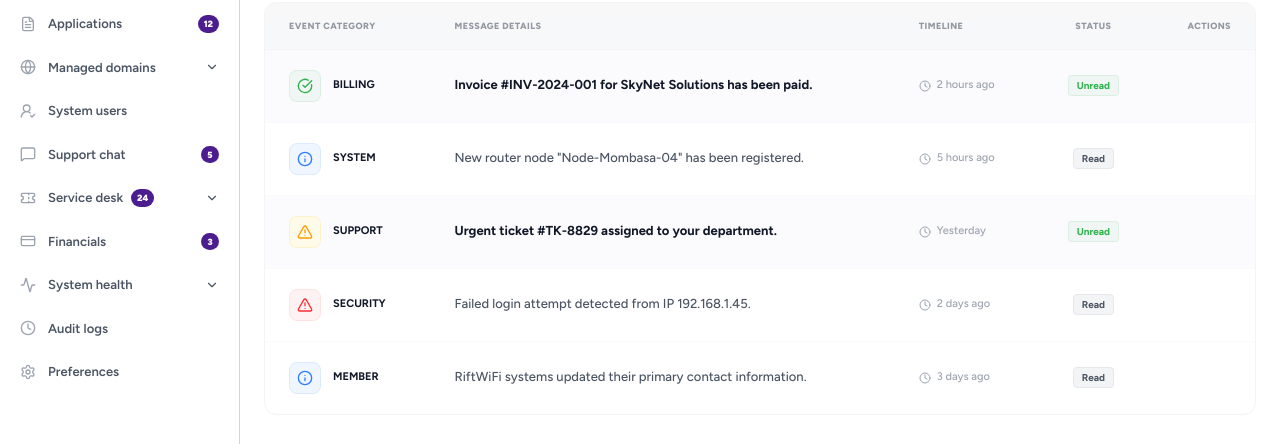
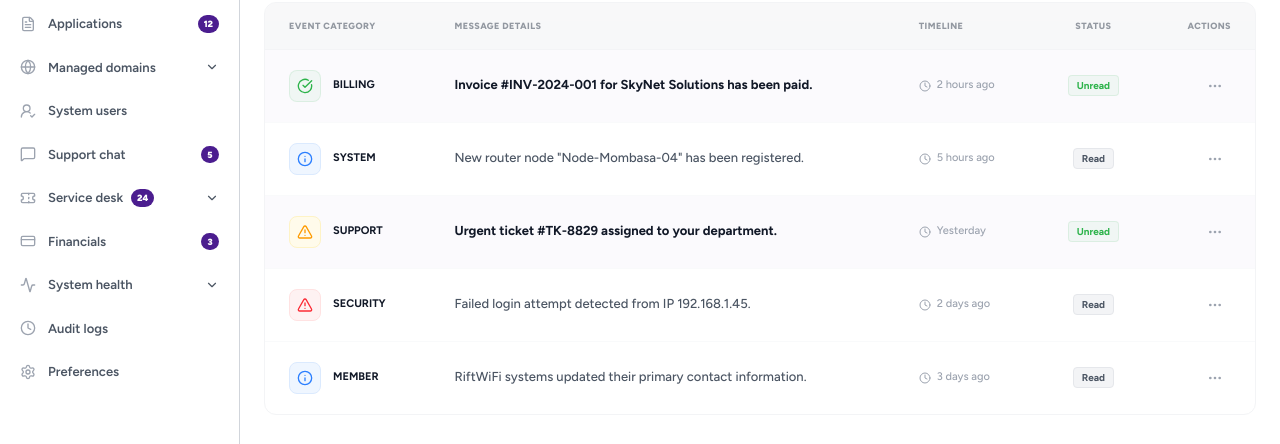
Before and after one commit to dennismutuku2005/pacewebsite, a Next.js app in the folder paceadmin/: page /dashboard/notifications in a window 1280 px wide. Shown: the part 234-678 px from the top of the page. Built offline with nearby package versions, Linux system fonts and the light colour scheme.

Commit message:
Auto-update: page.js

```diff
--- a/paceadmin/src/app/dashboard/notifications/page.js
+++ b/paceadmin/src/app/dashboard/notifications/page.js
@@ -162,7 +162,11 @@ export default function NotificationsPage() {
                                             <Badge variant={getStatusVariant(notif.status)}>{notif.status}</Badge>
                                         </td>
                                         <td className="px-6 py-5 text-right">
-                                            <button className="p-2 text-admin-dim hover:text-admin-value hover:bg-gray-50 rounded-lg transition-all opacity-0 group-hover:opacity-100">
+                                            <button
+                                                className="p-2 text-admin-dim hover:text-admin-value hover:bg-gray-50 rounded-lg transition-all"
+                                                title="More Options"
+                                                onClick={() => { }}
+                                            >
                                                 <MoreHorizontal size={16} />
                                             </button>
                                         </td>
```
